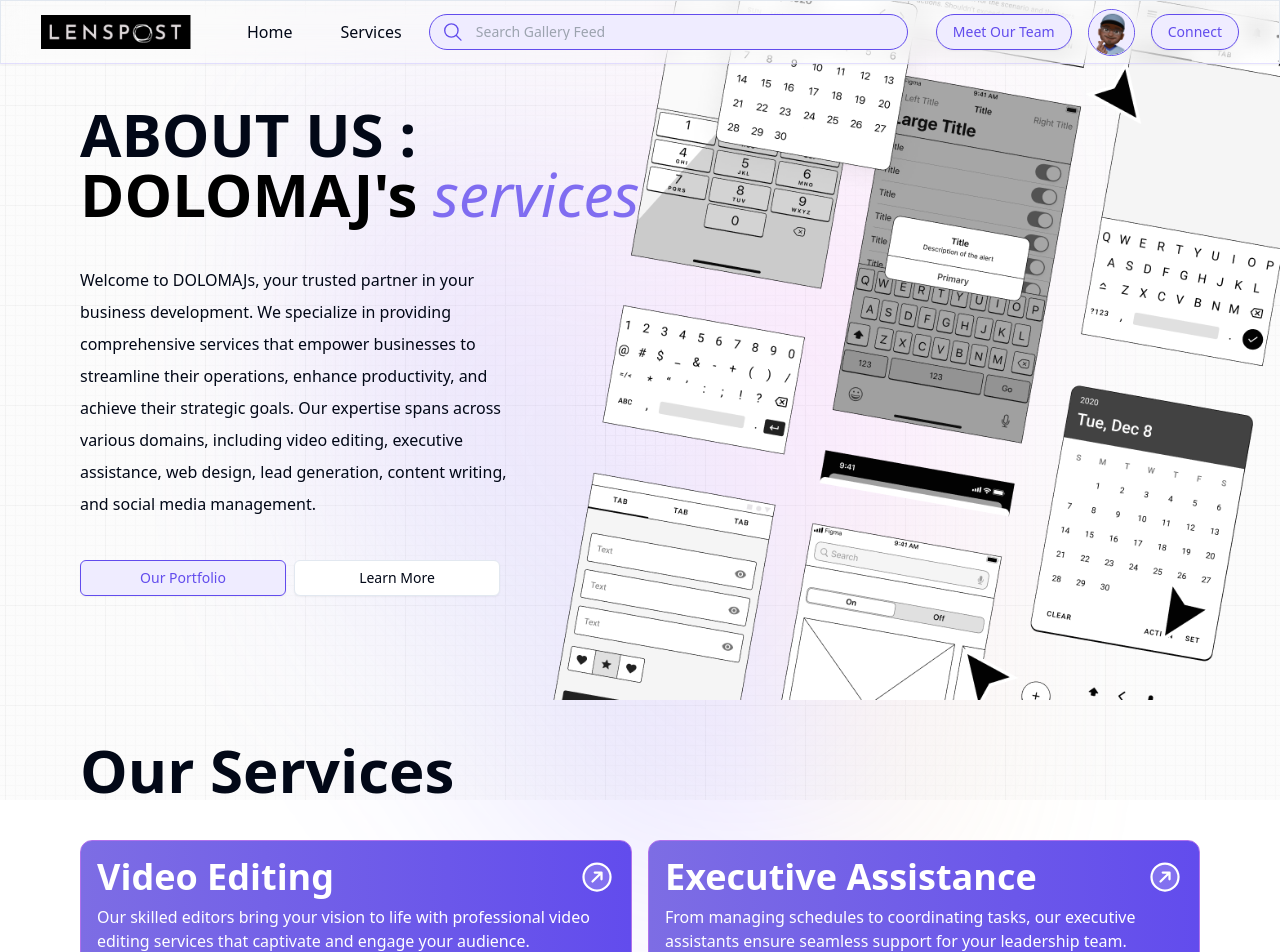
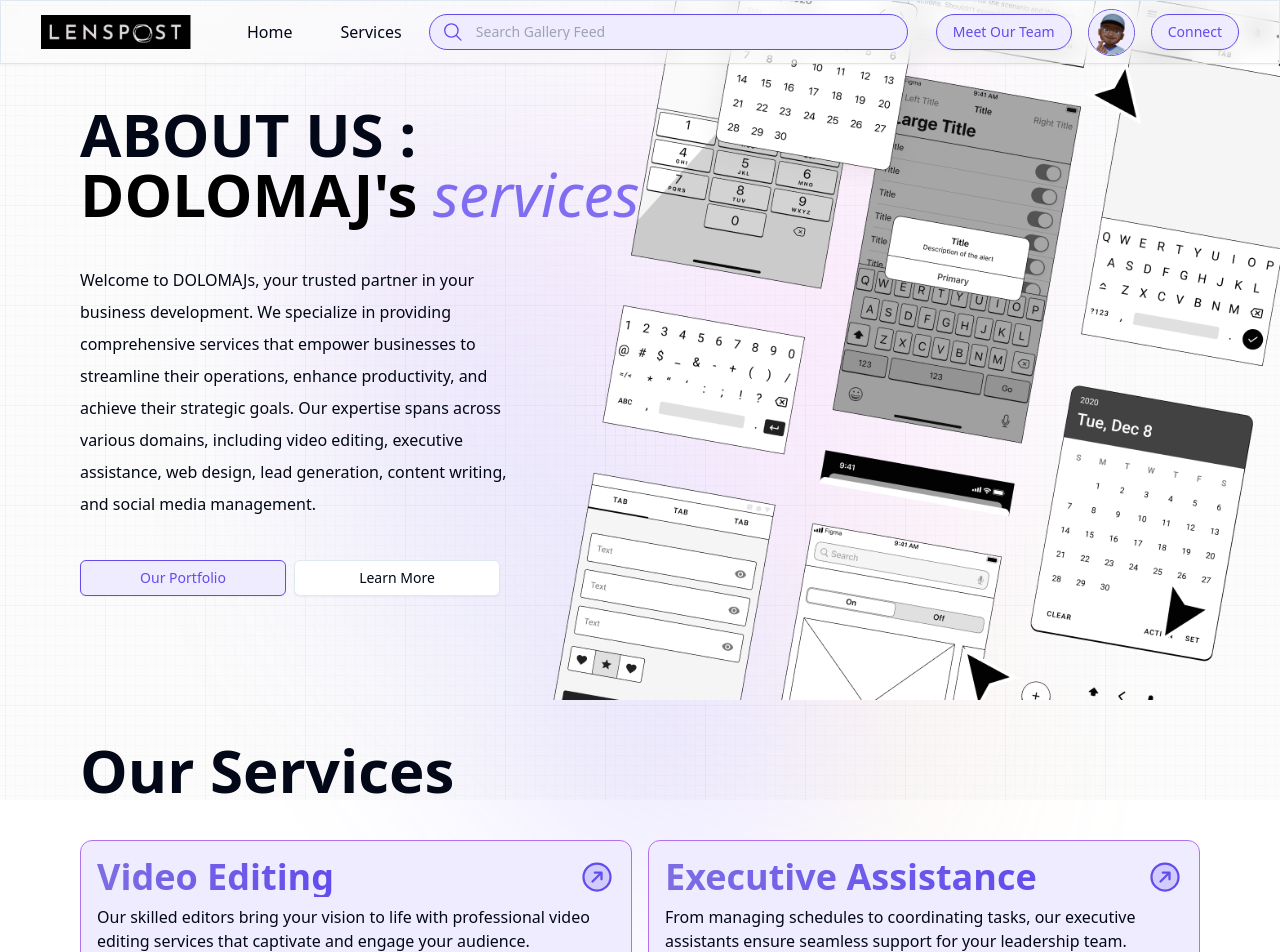
Before and after one commit to josephjamolod/team-portfolio, a Next.js app: page / in a window 1280 px wide. Shown: the top 952 px of the page. Built offline with nearby package versions, Linux system fonts and the light colour scheme.

Commit message:
change bg color

```diff
--- a/components/main-components/services.tsx
+++ b/components/main-components/services.tsx
@@ -51,18 +51,18 @@ export default function Services() {
       <div className="grid grid-cols-2 gap-4    ">
         {services.map((service, index) => (
           <div
-            className="border bg-gradient-to-r from-[#7d6de4] to-[#624ced] border-[#b071ec] rounded-xl p-4 flex flex-col gap-y-2"
+            className="border bg-[#efecff] border-[#b071ec] rounded-xl p-4 flex flex-col gap-y-2"
             key={index}
           >
             <div className="flex justify-between items-center">
-              <h1 className=" font-bold text-4xl text-white bg-clip-text text-transparent">
+              <h1 className=" font-bold text-4xl bg-gradient-to-r from-[#7d6de4] to-[#624ced] bg-clip-text text-transparent">
                 {service.name}
               </h1>
               <Link href={"/"}>
-                <PiArrowCircleUpRightDuotone className="text-4xl text-white hover:text-[#b071ec]  transition-colors duration-300" />
+                <PiArrowCircleUpRightDuotone className="text-4xl text-[#624ced] rounded-full hover:text-white hover:bg-[#5139edb5] transition-colors duration-300" />
               </Link>
             </div>
-            <p className="text-white">{service.description}</p>
+            <p>{service.description}</p>
           </div>
         ))}
       </div>
```
